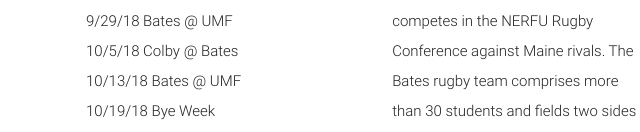
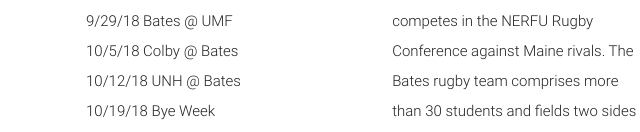
Before and after one commit to bubbadaboss77/BRFC, a plain HTML site: page index.html in a window 1280 px wide. Shown: the part 668-800 px from the top of the page, 121-761 px from the left. Drawn offline with nearby package versions, Linux system fonts and the light colour scheme.

Commit message:
Update index.html

```diff
--- a/index.html
+++ b/index.html
@@ -69,7 +69,7 @@
                 <li>9/21/18 Bowdoin @ Bates</li>
                 <li>9/29/18 Bates @ UMF</li>
                 <li>10/5/18 Colby @ Bates</li>
-                <li>10/13/18 Bates @ UMF</li>
+                <li>10/12/18 UNH @ Bates</li>
                 <li>10/19/18 Bye Week</li>
                 <li>10/27/18 Bates @ UMO</li>
             </ul>
```
